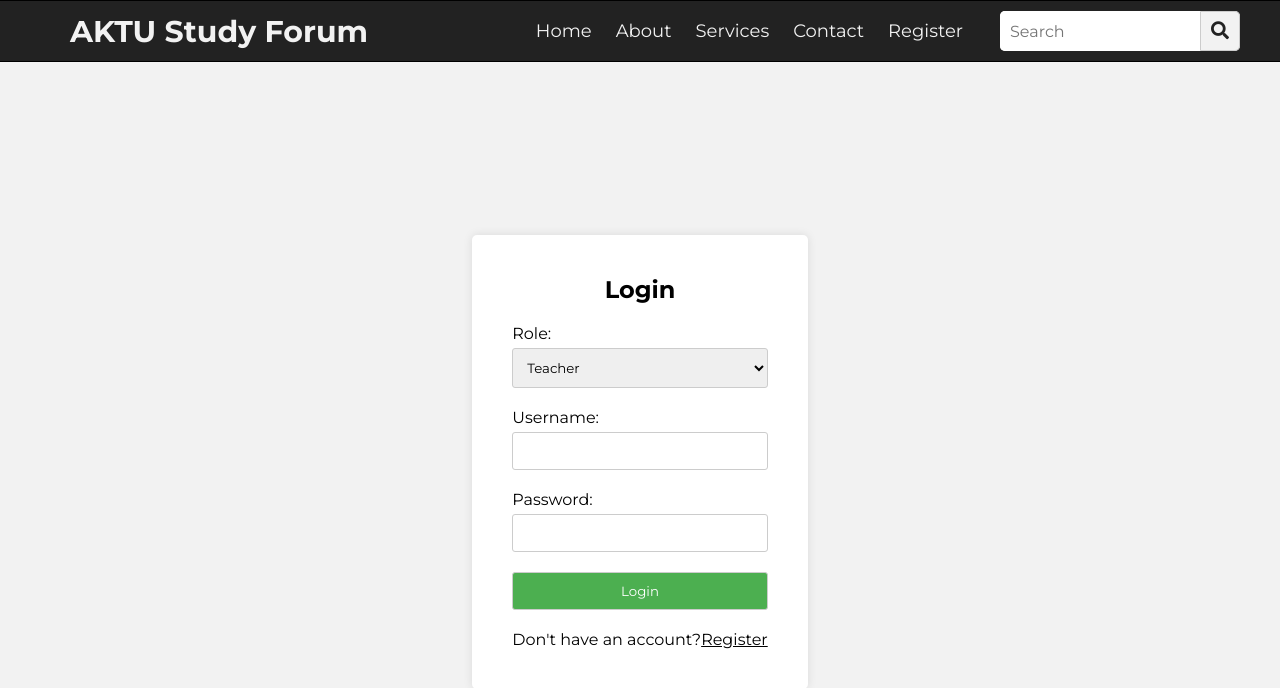
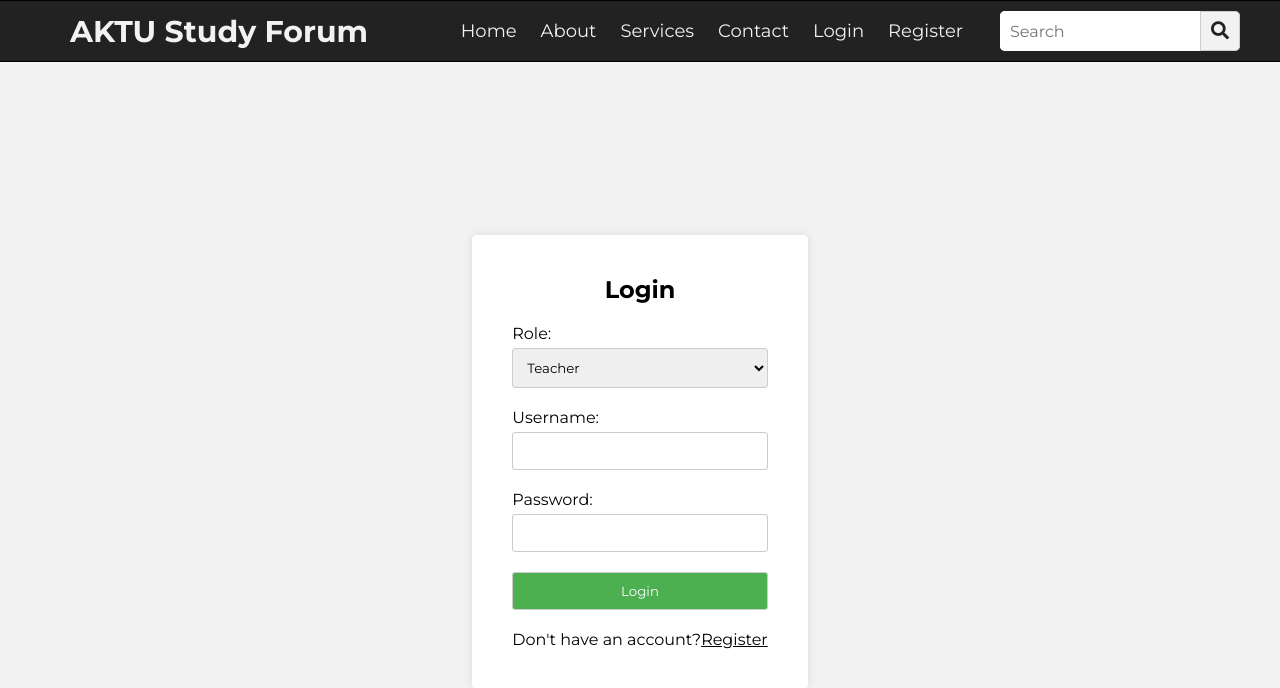
Before and after one commit to Priyansh-911/PBL, a Flask app: page /login in a window 1280 px wide. Shown: the top 688 px of the page. Run offline with Flask 3, Linux system fonts and the light colour scheme.

Commit message:
frontend

```diff
--- a/Templates/login.html
+++ b/Templates/login.html
@@ -21,7 +21,7 @@
 					<li><a href="#">About</a></li>
 					<li><a href="#">Services</a></li>
 					<li><a href="#">Contact</a></li>
-					<!-- <li><a href="">Login</a></li> -->
+					<a href="">Login</a></li>
                     <li><a href="{{url_for('register')}}">Register </a></li>
 				</div>
 				<li class="search-icon">
```
